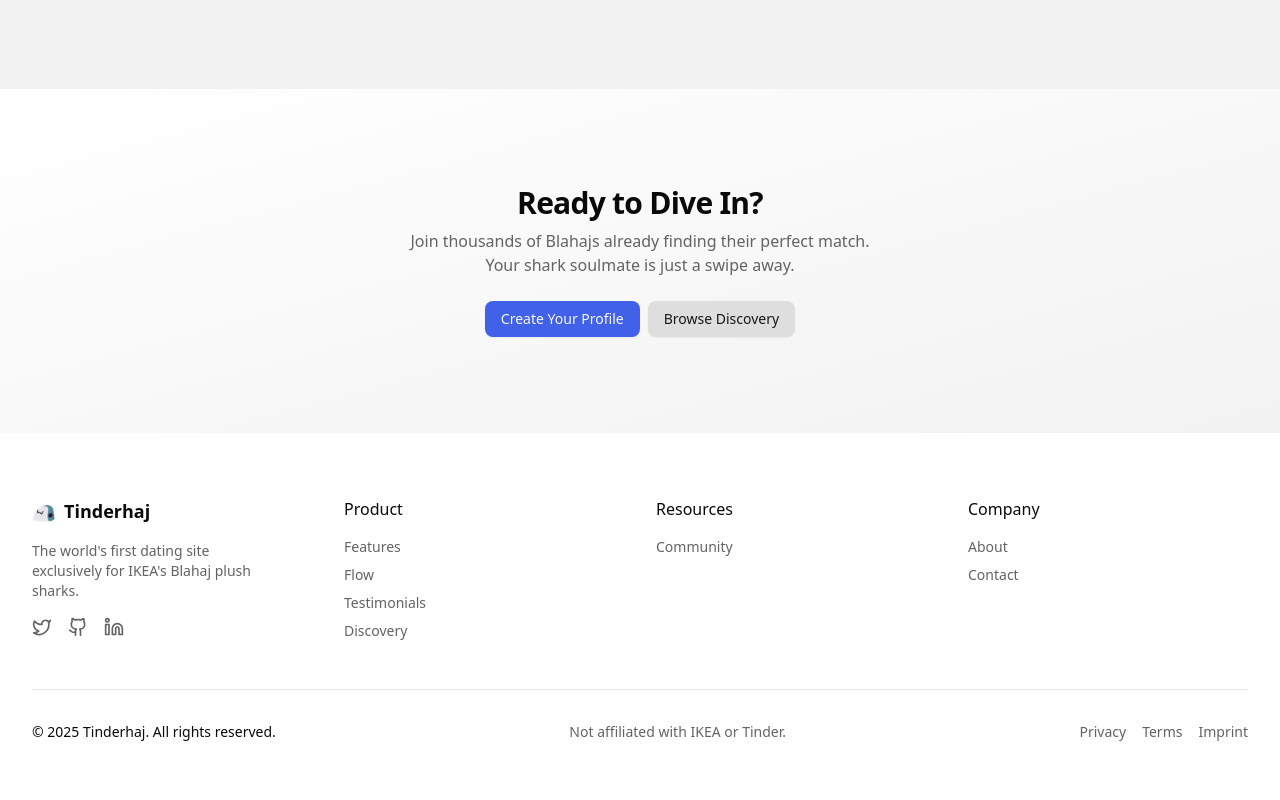
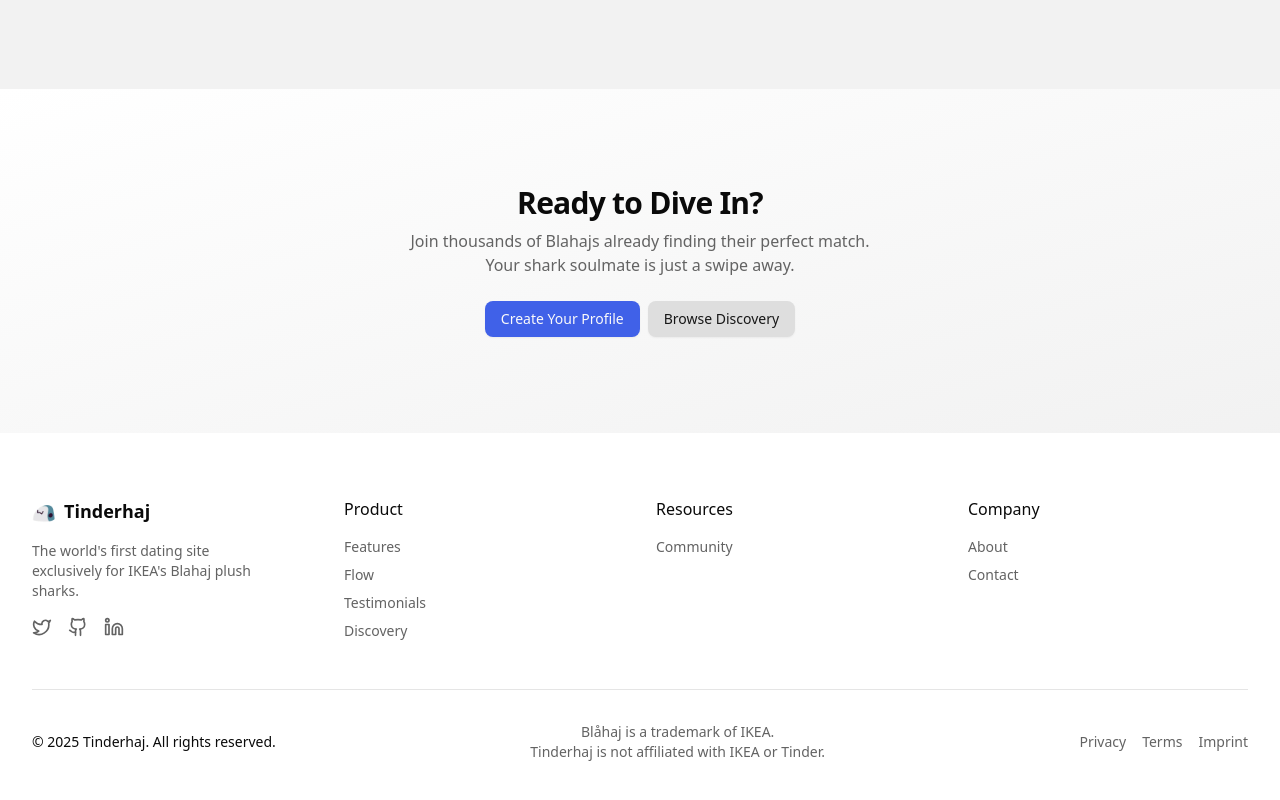
Before and after one commit to CuteNikki/Tinderhaj, a Next.js app: page / in a window 1280 px wide. Shown: the part 2883-3683 px from the top of the page. Built offline with nearby package versions, Linux system fonts and the light colour scheme; no server answers; the database is empty.

Commit message:
Updated footer text for trademark clarification

```diff
--- a/src/components/common/footer.tsx
+++ b/src/components/common/footer.tsx
@@ -93,10 +93,10 @@ export async function Footer() {
         </div>
 
         <div className='border-t pt-8'>
-          <div className='flex flex-col items-center justify-between gap-4 md:flex-row'>
+          <div className='flex flex-col items-center text-center justify-between gap-4 md:flex-row'>
             <TypographyP className='text-sm'>© {new Date().getFullYear()} Tinderhaj. All rights reserved.</TypographyP>
-            <TypographyMuted className='text-sm'>Not affiliated with IKEA or Tinder.</TypographyMuted>
-            <div className='flex items-center gap-4'>
+            <TypographyMuted className='text-sm'>Blåhaj is a trademark of IKEA.<br />Tinderhaj is not affiliated with IKEA or Tinder.</TypographyMuted>
+            <div className='flex items-center gap-4 lg:gap-4 md:gap-2'>
               {legal.map((item) => (
                 <Link
                   key={`footer-legal-${item.name}`}
```
